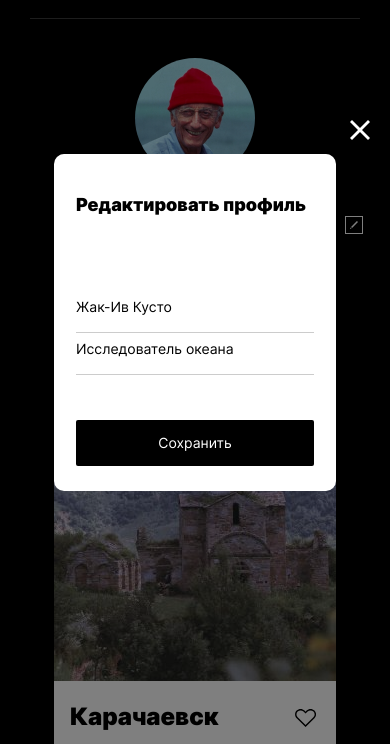
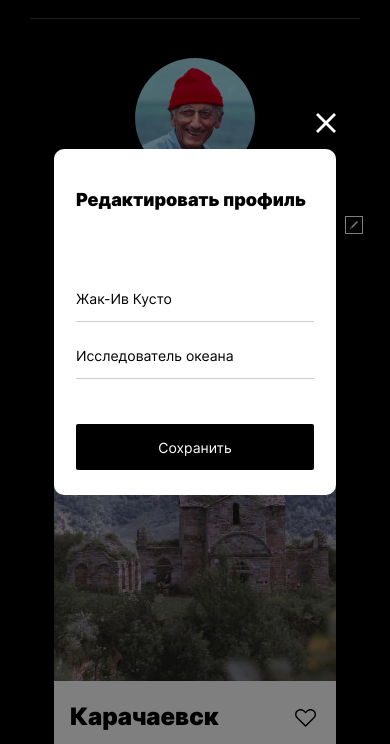
Before and after one commit to gulnaz0206/mesto, a plain HTML site: page index.html in a window 390 px wide. Both pictures are taken after a click on the button 354 px from the left and 324 px from the top of the page. Shown: the part 100-844 px from the top of the page. Drawn offline with nearby package versions, Linux system fonts and the light colour scheme.

Commit message:
Редактирую

```diff
--- a/blocks/popup/__close-button/popup__close-button.css
+++ b/blocks/popup/__close-button/popup__close-button.css
@@ -17,15 +17,10 @@
 
 @media screen and (max-width:720px) {
     .popup__close-button {
+        width: 20px;
         background-size: 20px 20px;
+        min-height: 20px;
+        right: 0;
+        top: -36px;
     }
 }
-
-@media screen and (max-width:355px) {
-    .popup__close-button {
-        width: 20px;
-        min-height: 20px;
-        right: 0;
-        top: -25px;
-    }
-}
--- a/blocks/popup/__input/popup__input.css
+++ b/blocks/popup/__input/popup__input.css
@@ -7,7 +7,7 @@
     width: 100%;
     max-width: 430px;
     border-bottom: 1px solid rgba(0, 0, 0, 0.2);
-    /* padding: 0 0 13px; */
+    padding: 0 0 8px;
 }
 
 .popup__input:nth-child(2) {
--- a/index.html
+++ b/index.html
@@ -79,8 +79,8 @@
             <button type="button" aria-label="Кнопка закрыть попап" class="popup__close-button"></button>
             <h3 class="popup__title">Редактировать профиль</h3>
             <form name="edit-form" class="popup__form">
-                <input type="text" name="popup__name" placeholder="Ваше имя" class="popup__input popup__input_type_name">
-                <input type="text" name="popup__job" placeholder="Ваша профессия" class="popup__input popup__input_type_job">
+                <input type="text" name="popup__name" placeholder="Ваше имя" class="popup__input popup__input_type_name" style="height: 26px; margin-bottom: 20px;">
+                <input type="text" name="popup__job" placeholder="Ваша профессия" class="popup__input popup__input_type_job" style="height: 27px;">
                 <button type="submit" class="popup__submit-button">Сохранить</button>
             </form>
         </div>
```
